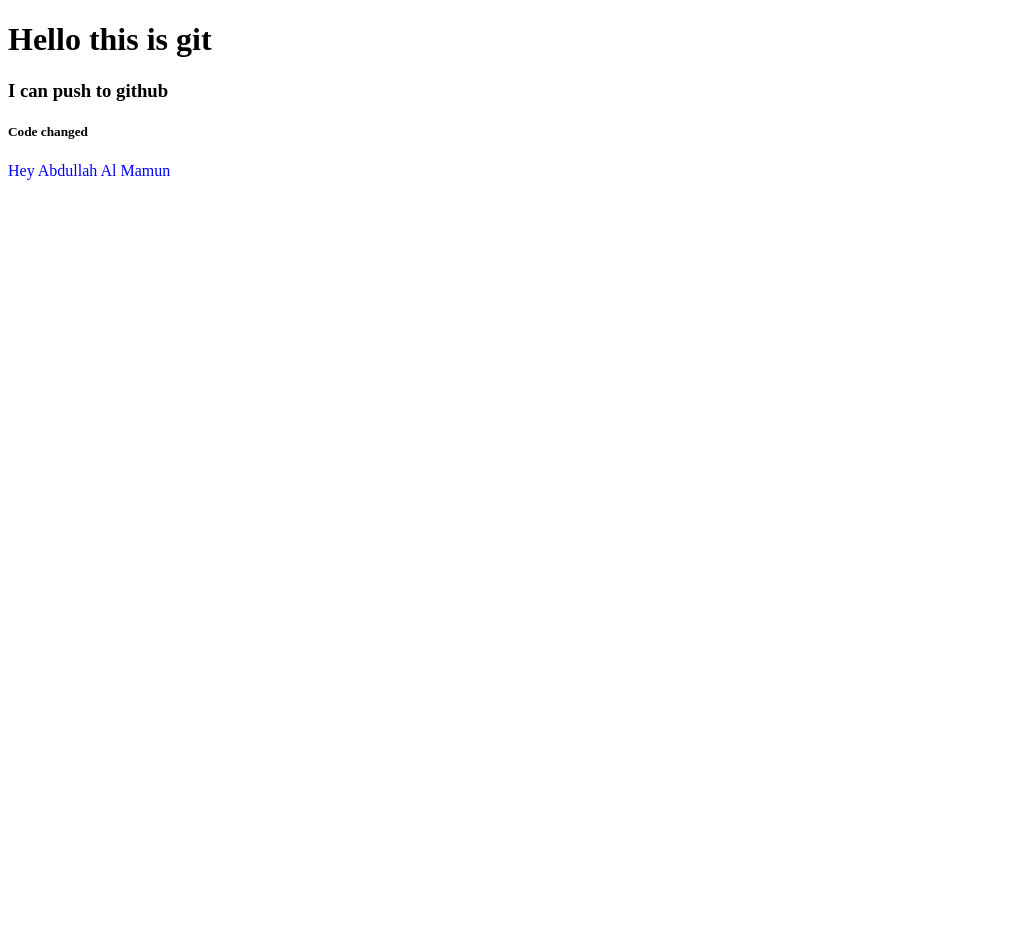
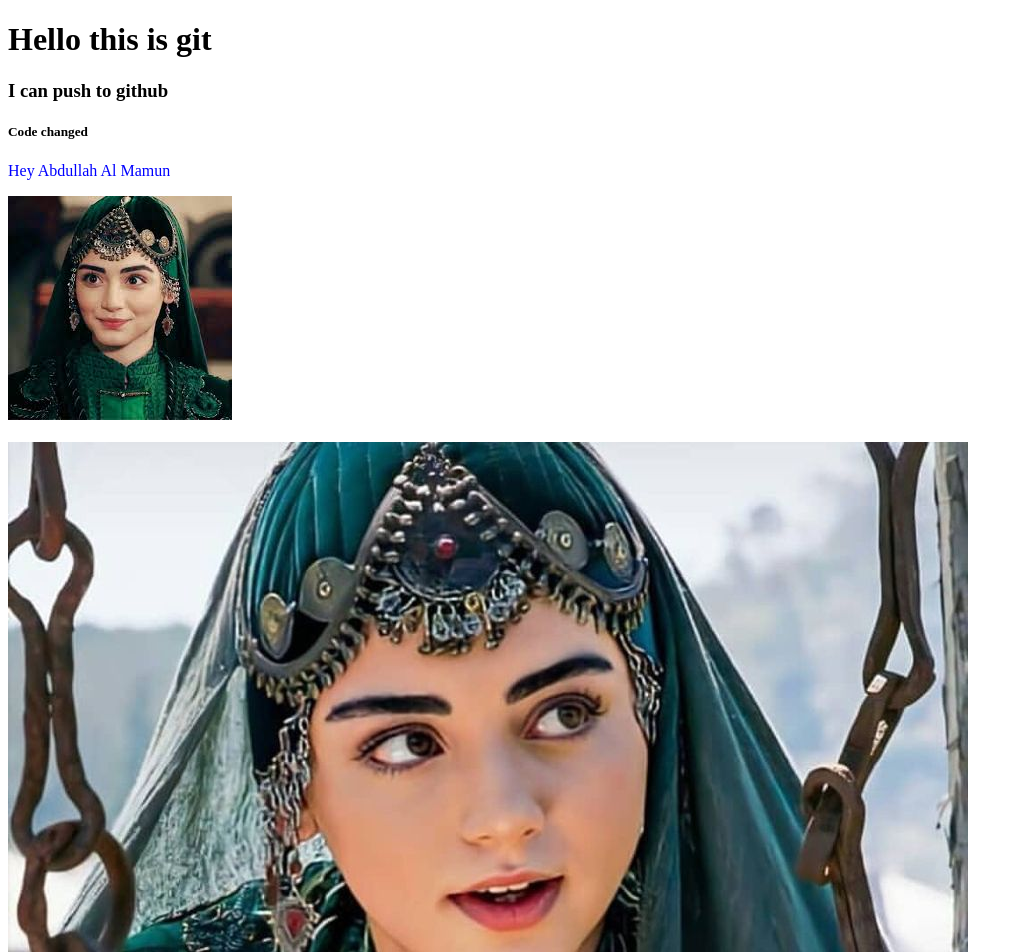
Before and after one commit to abdullahalmamun7711/my-second-repo, a plain HTML site: page index.html in a window 1280 px wide. Shown: the top 952 px of the page, without its empty margins (0-1023 px from the left). Before the commit the page ends 800 px from the top, so only its background shows below. Drawn offline with Linux system fonts and the light colour scheme.

Commit message:
Image added

```diff
--- a/index.html
+++ b/index.html
@@ -12,6 +12,8 @@
     <h3>I can push to github</h3>
     <h5>Code changed</h5>
     <p>Hey Abdullah Al Mamun</p>
+    <img src="EttPAVoVIAE34bE.jpg" alt=""> <br><br>
+    <img src="wp9164923.jpg" alt="">
 
 
 </body>
```
Also changed, not shown: EttPAVoVIAE34bE.jpg (added), Tanjin-Tisha-14.jpg (added), wp9164923.jpg (added).
